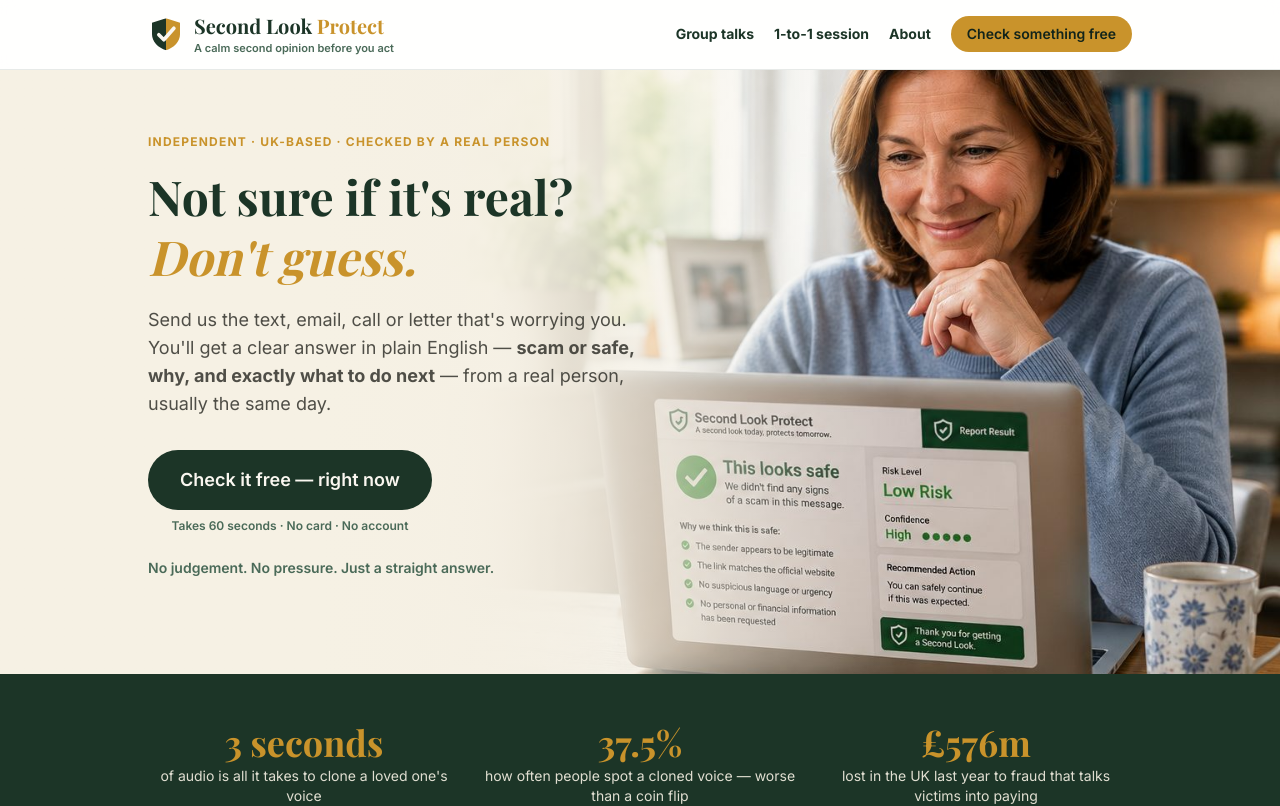
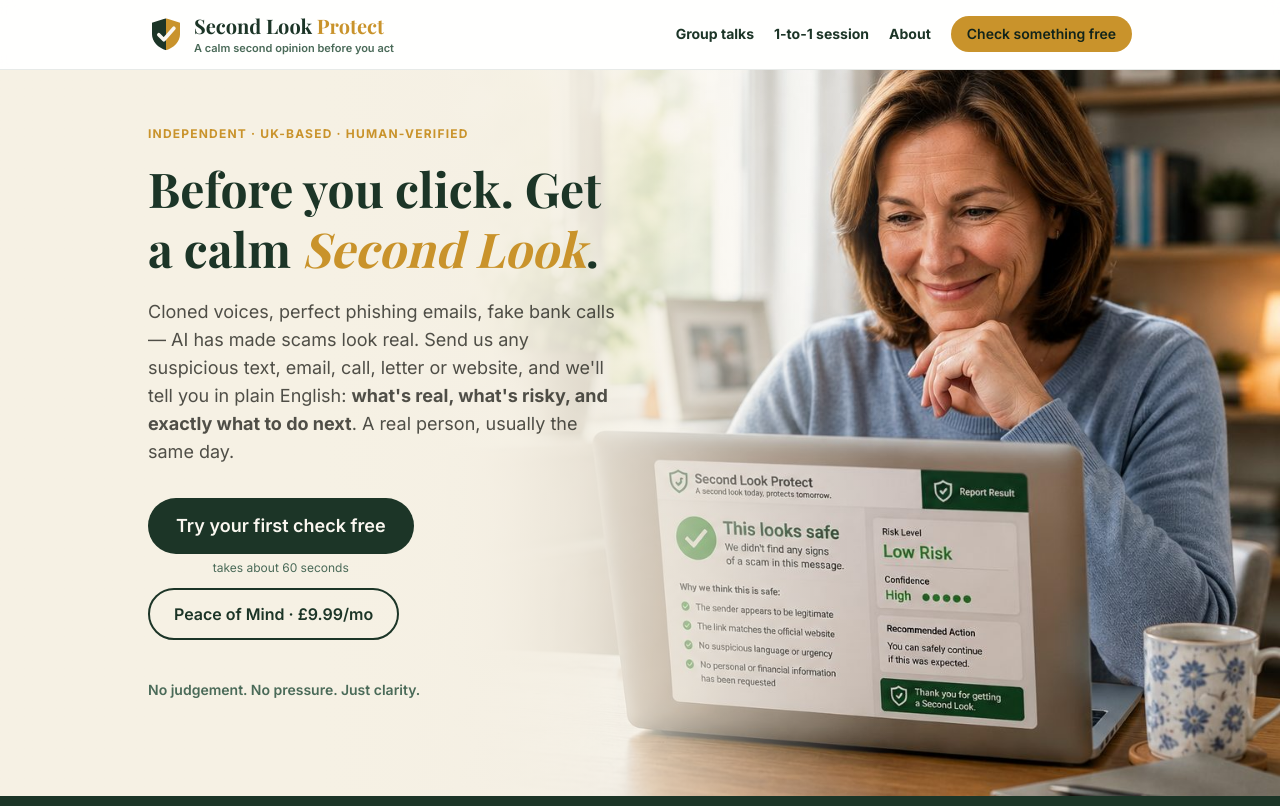
Before and after one commit to krowan444/Second-Look-Protect, a React (Vite) app: page / in a window 1280 px wide. Shown: the top 806 px of the page. Built offline with nearby package versions, Linux system fonts and the light colour scheme; no server answers; the HTML template or start-up script is replaced by a standard one; a web font is replaced by a local one.

Commit message:
Restore original hero

```diff
--- a/src/pages/Home.tsx
+++ b/src/pages/Home.tsx
@@ -14,49 +14,58 @@ export default function Home() {
     <Page>
       {/* ── HERO ───────────────────────────────────────────────────── */}
       <section className="relative bg-cream-2 overflow-hidden">
+        {/* Full-bleed background on tablet/desktop */}
         <div
           className="hidden md:block absolute inset-0 bg-cover"
           style={{ backgroundImage: "url(/hero.jpg)", backgroundPosition: "right center" }}
           aria-hidden="true"
         />
+        {/* Soft cream wash so text stays readable over the left of the photo */}
         <div
           className="hidden md:block absolute inset-0 bg-gradient-to-r from-cream-2 from-25% via-cream-2/80 via-45% to-transparent to-70%"
           aria-hidden="true"
         />
 
-        <div className="relative max-w-5xl mx-auto px-5 pt-8 pb-14 md:pt-16 md:pb-24">
-          <div className="md:max-w-[50%] text-center md:text-left">
-            <p className="uppercase tracking-widest text-gold font-bold text-xs mb-4 mt-0">
-              Independent · UK-based · Checked by a real person
+        <div className="relative max-w-5xl mx-auto px-5 pt-8 pb-14 md:pt-14 md:pb-24">
+          <div className="md:max-w-[48%] text-center md:text-left">
+            <p className="uppercase tracking-widest text-gold font-bold text-xs mb-4">
+              Independent · UK-based · Human-verified
             </p>
             <h1 className="text-4xl md:text-5xl font-bold leading-tight m-0">
-              Not sure if it's real? <span className="text-gold italic">Don't guess.</span>
+              Before you click. Get a calm <span className="text-gold italic">Second Look</span>.
             </h1>
             <p className="mt-5 text-lg text-ink/80">
-              Send us the text, email, call or letter that's worrying you. You'll get a clear answer
-              in plain English — <strong>scam or safe, why, and exactly what to do next</strong> —
-              from a real person, usually the same day.
+              Cloned voices, perfect phishing emails, fake bank calls — AI has made scams look real.
+              Send us any suspicious text, email, call, letter or website, and we'll tell you in
+              plain English: <strong>what's real, what's risky, and exactly what to do next</strong>.
+              A real person, usually the same day.
             </p>
             <div className="mt-8 flex flex-wrap justify-center md:justify-start items-center gap-3">
               <span className="text-center">
                 <a
                   href="/check"
                   onClick={() => track(EVENTS.startCheck, { from: "hero" })}
-                  className="inline-block bg-green hover:bg-green-deep text-cream font-semibold px-8 py-4 rounded-full no-underline text-lg transition-colors"
+                  className="inline-block bg-green text-cream font-semibold px-7 py-3.5 rounded-full no-underline text-lg"
                 >
-                  Check it free — right now
+                  Try your first check free
                 </a>
-                <span className="block text-xs text-green-soft mt-2 font-semibold">
-                  Takes 60 seconds · No card · No account
-                </span>
+                <span className="block text-xs text-green-soft mt-1.5">takes about 60 seconds</span>
               </span>
+              <a
+                href="#peace-of-mind"
+                onClick={() => track(EVENTS.clickMembership, { from: "hero" })}
+                className="border-2 border-green text-green font-semibold px-6 py-3 rounded-full no-underline md:mb-6"
+              >
+                Peace of Mind · {SITE.membershipPrice}/mo
+              </a>
             </div>
-            <p className="mt-6 text-sm text-green-soft font-semibold">
-              No judgement. No pressure. Just a straight answer.
+            <p className="mt-4 text-sm text-green-soft font-semibold">
+              No judgement. No pressure. Just clarity.
             </p>
           </div>
         </div>
 
+        {/* On phones, show the photo below the copy instead of behind it */}
         <img
           src="/hero.jpg"
           alt="A woman smiling at her laptop as a Second Look Protect report tells her a message is safe"
```
